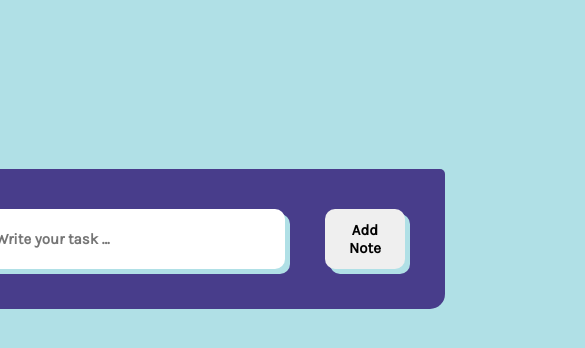
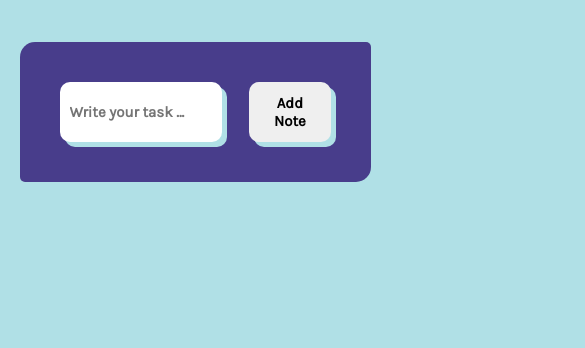
Before and after one commit to luchian-andrei/todo-list, a React (Create React App) app: page / in a window 390 px wide. Shown: the top 348 px of the page, 585 px wide, since content can reach past the window. Built offline with nearby package versions, Linux system fonts and the light colour scheme.

Commit message:
made the app responsive

```diff
--- a/public/index.html
+++ b/public/index.html
@@ -2,13 +2,10 @@
 <html lang="en">
   <head>
     <meta charset="utf-8" />
-    <link rel="icon" href="%PUBLIC_URL%/favicon.ico" />
+    <link rel="icon" href="images/Undoo.jpg" />
     <meta name="viewport" content="width=device-width, initial-scale=1" />
     <meta name="theme-color" content="#000000" />
-    <meta
-      name="description"
-      content="Web site created using create-react-app"
-    />
+    <meta name="description" content="ToDo App" />
     <link rel="apple-touch-icon" href="%PUBLIC_URL%/logo192.png" />
     <!--
       manifest.json provides metadata used when your web app is installed on a
@@ -24,7 +21,7 @@
       work correctly both with client-side routing and a non-root public URL.
       Learn how to configure a non-root public URL by running `npm run build`.
     -->
-    <title>React App</title>
+    <title>ToDo App</title>
   </head>
   <body>
     <noscript>You need to enable JavaScript to run this app.</noscript>
--- a/src/App.css
+++ b/src/App.css
@@ -19,11 +19,10 @@ body {
 
 .App {
   width: 500px;
-  height: fit-content;
   display: flex;
   justify-content: center;
   align-items: center;
-  margin: 20vh;
+  margin: 10vh;
   background-color: darkslateblue;
   border-radius: 15px 5px 15px 5px;
   padding: 20px;
@@ -46,7 +45,7 @@ body {
 }
 
 .TodoForm input {
-  width: 300px;
+  width: 60%;
   height: 60px;
   padding: 10px;
   border-radius: 10px;
@@ -64,7 +63,7 @@ body {
 }
 
 .TodoForm button {
-  width: 80px;
+  width: 30%;
   height: 60px;
   padding: 10px;
   border-radius: 10px;
@@ -121,3 +120,10 @@ body {
 .trash-icon:hover {
   color: red;
 }
+
+@media (max-width: 600px) {
+  .App {
+    width: 90vw;
+    margin: 5vh 0;
+  }
+}
--- a/src/components/todo.js
+++ b/src/components/todo.js
@@ -20,7 +20,7 @@ export default function Todo({ task, toggleComplete, deleteTodo }) {
           />
         )}
         <p
-          className={task.completed ? "completed" : "uncompleted"}
+          className={task.completed ? "task completed" : "task uncompleted"}
           onClick={() => toggleComplete(task.id)}
         >
           {task.task}
```
Also changed, not shown: public/images/Undoo.jpg (added).
